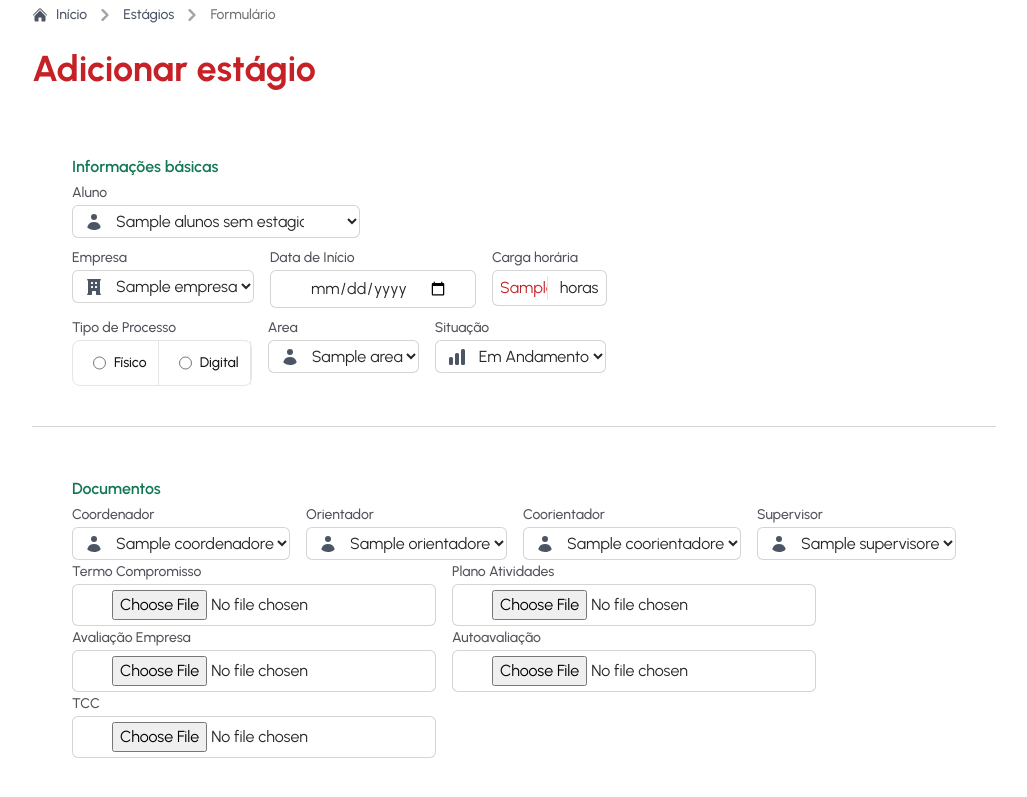
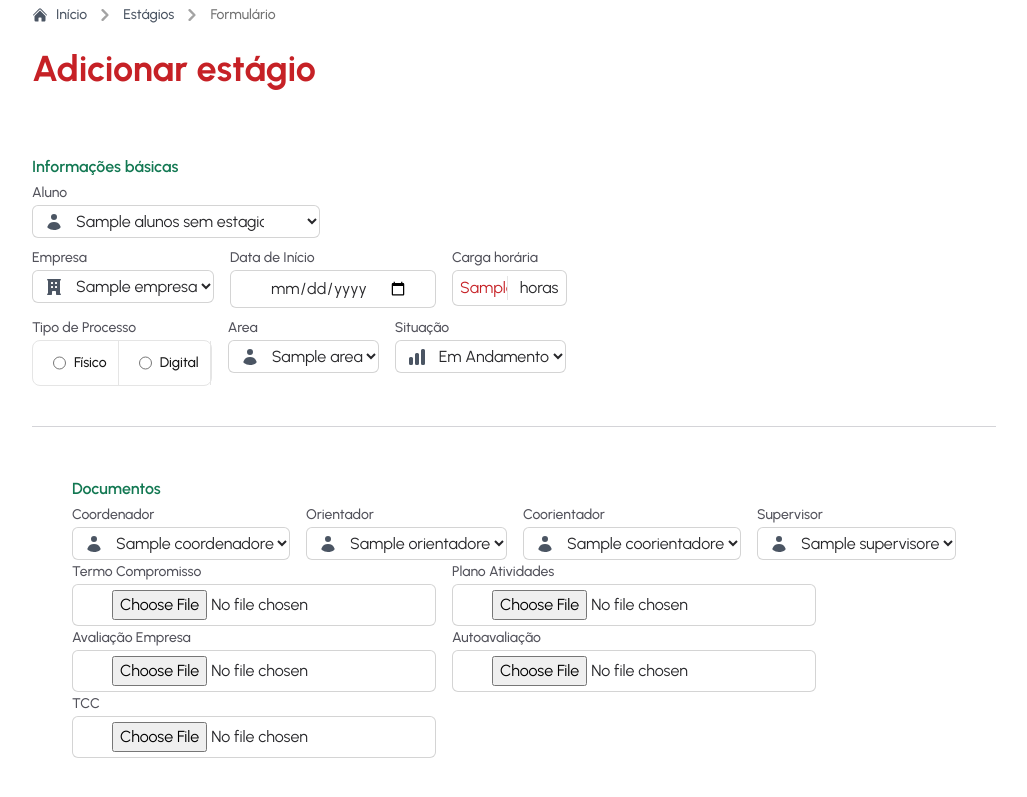
Before and after one commit to LucasAntunesDev/estagios-ifrs, a PHP site: template views/formEstagioAluno.php in a window 1280 px wide. Shown: the part 75-872 px from the top of the page, without its empty margins (32-1059 px from the left). Run offline with PHP 8.4, Linux system fonts and the light colour scheme; the template is opened without the code that fills it: most values are stand-ins (such as "Sample title", 1, 10 or a date in 2020); style sheets or scripts are compiled from the project's sources; some libraries are stand-ins or nearby versions.

Commit message:
update: espaçamento fieldsets - formEstagioAluno

```diff
--- a/views/formEstagioAluno.php
+++ b/views/formEstagioAluno.php
@@ -51,7 +51,7 @@
         </h1>
 
         <form action="salvarEstagioAluno.php" method="post" class="flex flex-col  gap-2" enctype=multipart/form-data>
-            <fieldset class="p-10 border-b border-b-zinc-300">
+            <fieldset class="py-10 border-b border-b-zinc-300">
 
                 <h2 class="text-base font-semibold leading-7 text-verde-500">Informações básicas</h2>
 
```
